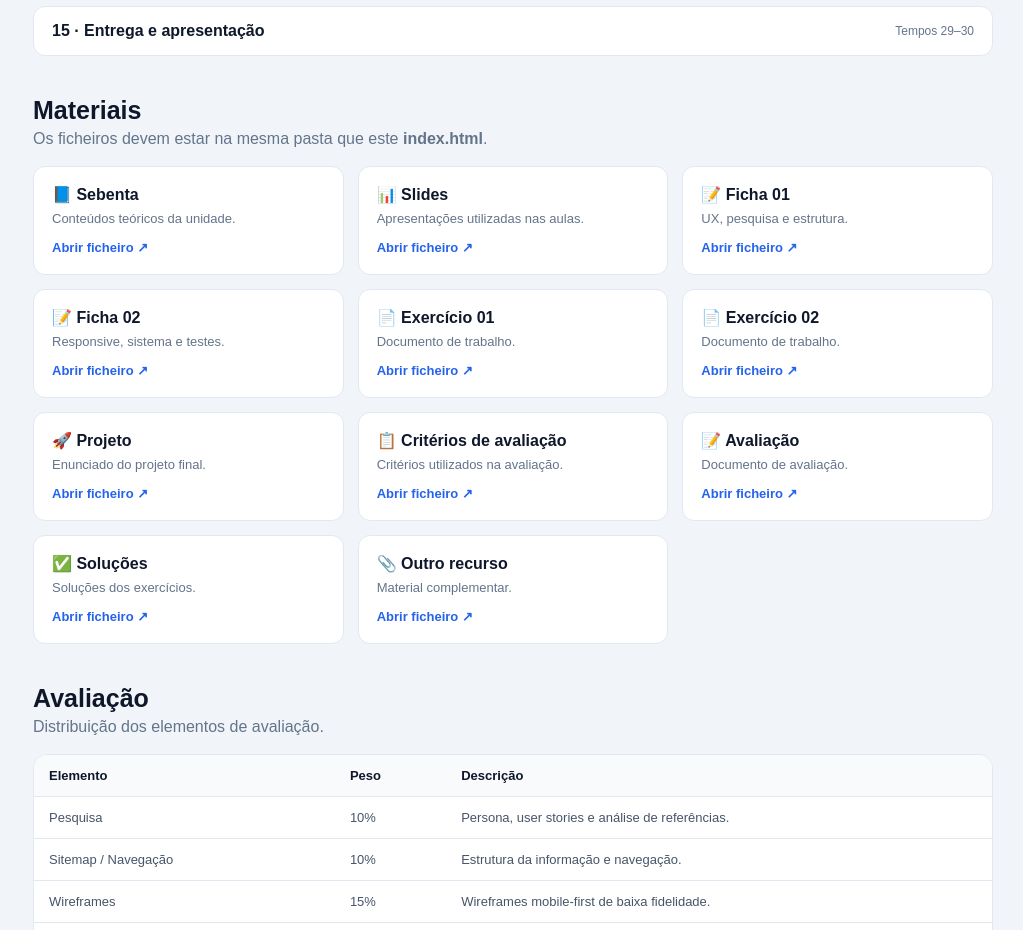
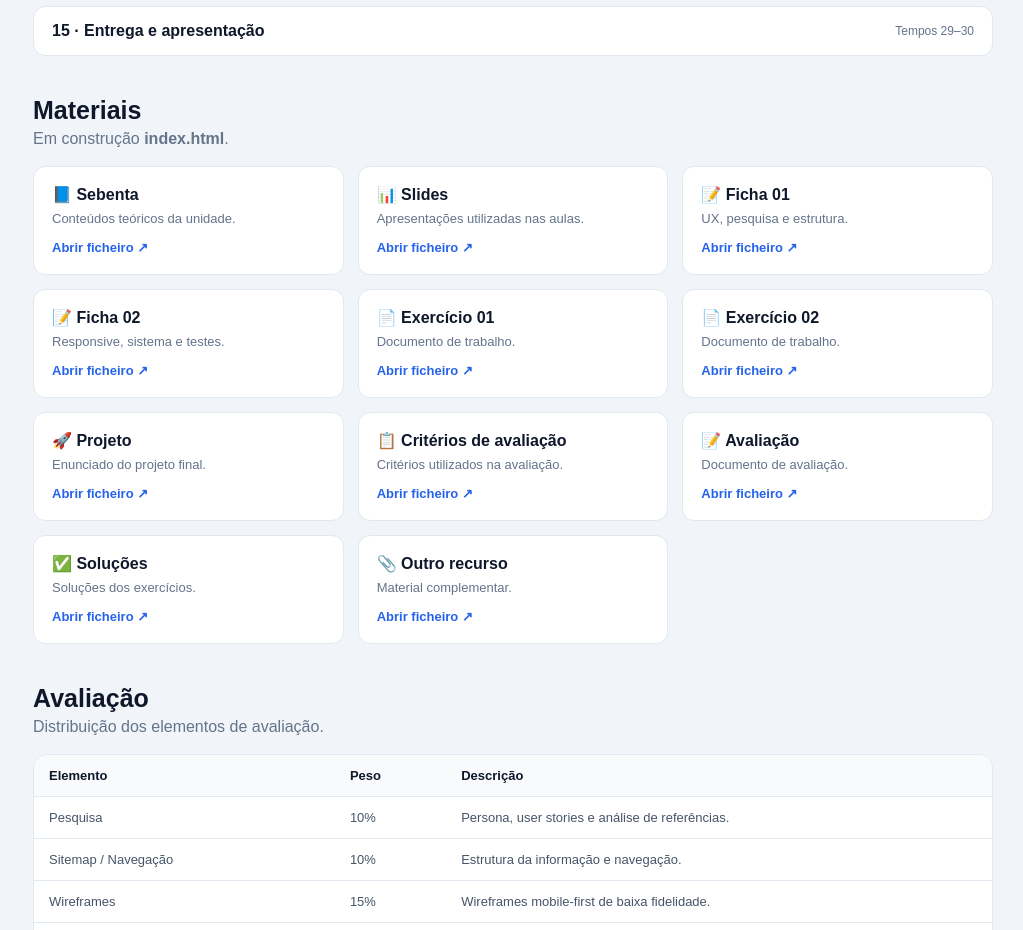
Before and after one commit to faro2027/10H, a plain HTML site: page index.html in a window 1280 px wide. Shown: the part 4207-5137 px from the top of the page, without its empty margins (257-1280 px from the left). Drawn offline with Linux system fonts and the light colour scheme.

Commit message:
Add files via upload

```diff
--- a/index.html
+++ b/index.html
@@ -673,7 +673,7 @@ e melhorar a solução final.
 
 <div class="section-title">
 <h2 class="">Materiais</h2>
-<p class="">Os ficheiros devem estar na mesma pasta que este <strong>index.html</strong>.</p>
+<p class="">Em construção <strong>index.html</strong>.</p>
 </div>
 
 <div class="materials">
```
